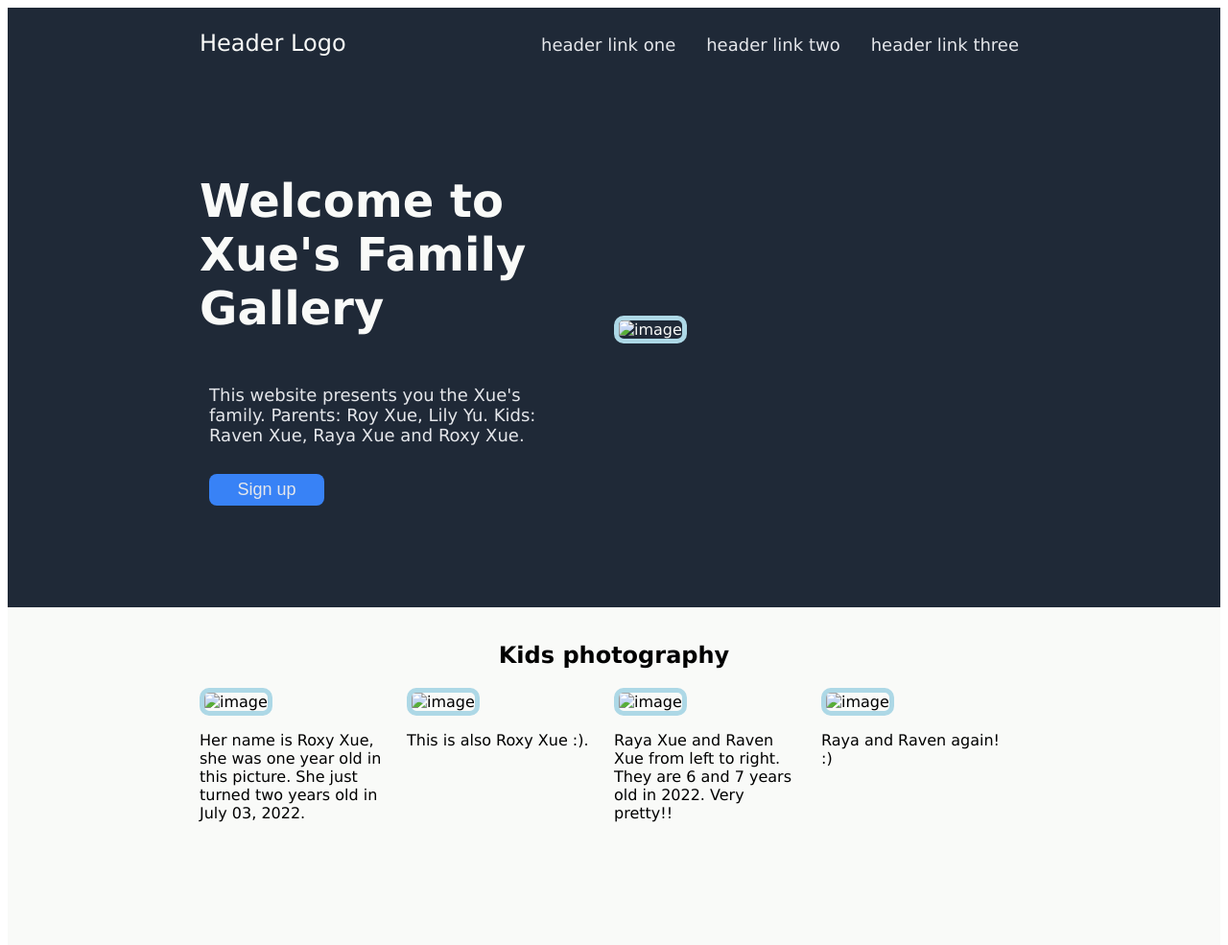
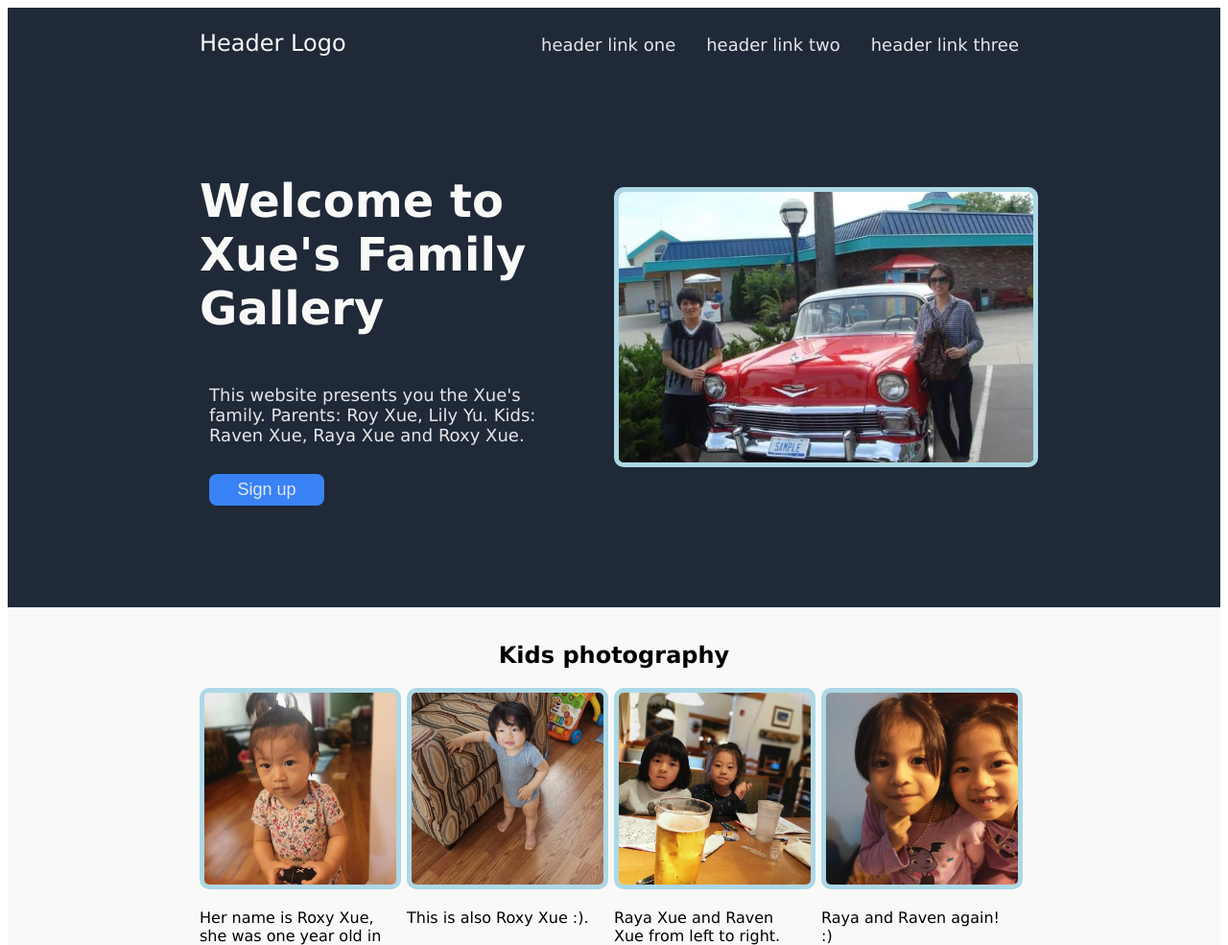
Before and after one commit to royjianxue/LandingPage, a plain HTML site: page index.html in a window 1280 px wide. Shown: the top 985 px of the page at 96% size. Drawn offline with Linux system fonts and the light colour scheme; the site is published under a folder, as on GitHub Pages, so addresses that start at the root find nothing.

Commit message:
trying to get rid of / for image directory to see if this is going to make the image show on github webpage

```diff
--- a/index.html
+++ b/index.html
@@ -32,7 +32,7 @@
 
         </div>
           <div class="right">
-            <img src="/images/parents.jpg" alt="image">
+            <img src="images/parents.jpg" alt="image">
           </div>
         </div>
       </div>
@@ -43,19 +43,19 @@
       <h2>Kids photography</h2>
       <div class="photos">
         <div class="pictures">
-          <img src="/images/roxy1.jpg" alt="image">
+          <img src="images/roxy1.jpg" alt="image">
           <p>Her name is Roxy Xue, she was one year old in this picture. She just turned two years old in July 03, 2022.</p>
         </div>
         <div class="pictures">
-          <img src="/images/Roxy3.jpg" alt="image">
+          <img src="images/Roxy3.jpg" alt="image">
           <p>This is also Roxy Xue :).</p>
         </div>
         <div class="pictures">
-          <img src="/images/Raven&Raya.jpg" alt="image">
+          <img src="images/Raven&Raya.jpg" alt="image">
           <p>Raya Xue and Raven Xue from left to right. They are 6 and 7 years old in 2022. Very pretty!!</p>
         </div>
         <div class="pictures">
-          <img src="/images/RavenRaya2.jpg" alt="image">
+          <img src="images/RavenRaya2.jpg" alt="image">
           <p>Raya and Raven again! :)</p>
         </div>
     </div>
```
